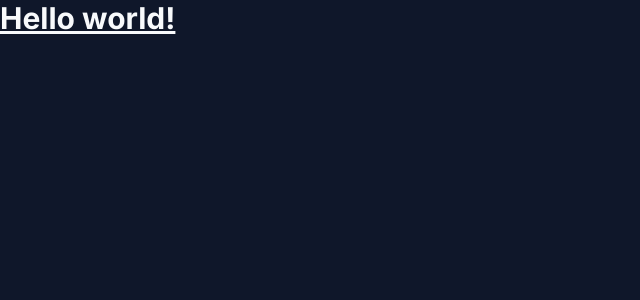
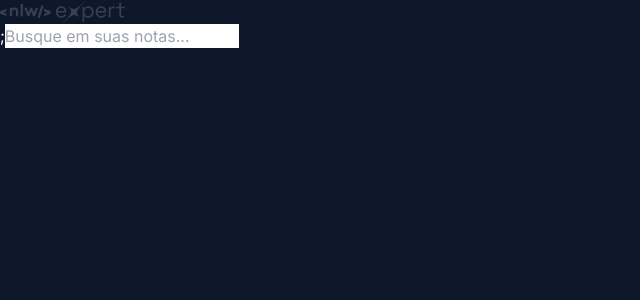
Before and after one commit to Clara-Pacheco/nlw-expert-reactjs, a React (Vite) app: page / in a window 1280 px wide. Shown: the top 300 px of the page, without its empty margins (0-640 px from the left). Built offline with nearby package versions, Linux system fonts and the light colour scheme.

Commit message:
Remove the typescript type `React.FC` from App function and add in the return of this function the logo image, imported from assets folder and a type text input element containing a placeholder

```diff
--- a/src/App.tsx
+++ b/src/App.tsx
@@ -1,5 +1,10 @@
-import React from "react";
+import logo from "./assets/logo-nlw-expert.svg";
 
-export const App: React.FC = () => {
-  return <h1 className="text-3xl font-bold underline">Hello world!</h1>;
+export const App = () => {
+  return (
+    <div>
+      <img src={logo} alt="nlw-experts-logo" />;
+      <input type="text" placeholder="Busque em suas notas..." />
+    </div>
+  );
 };
```
